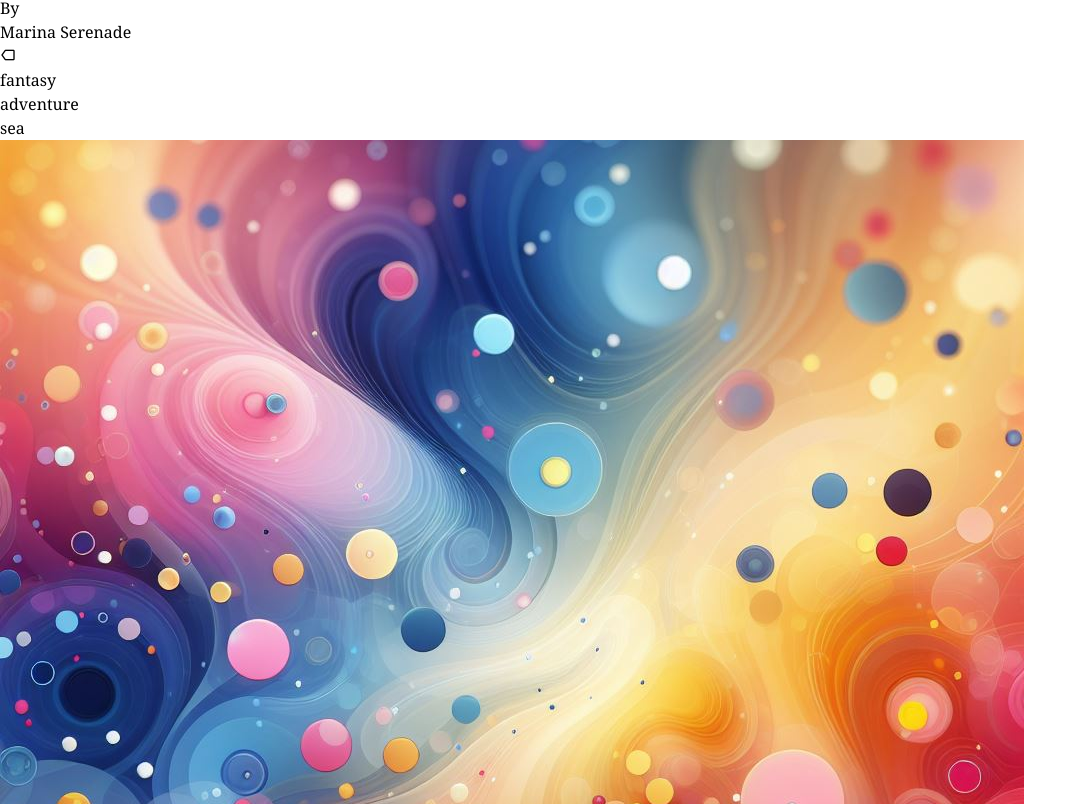
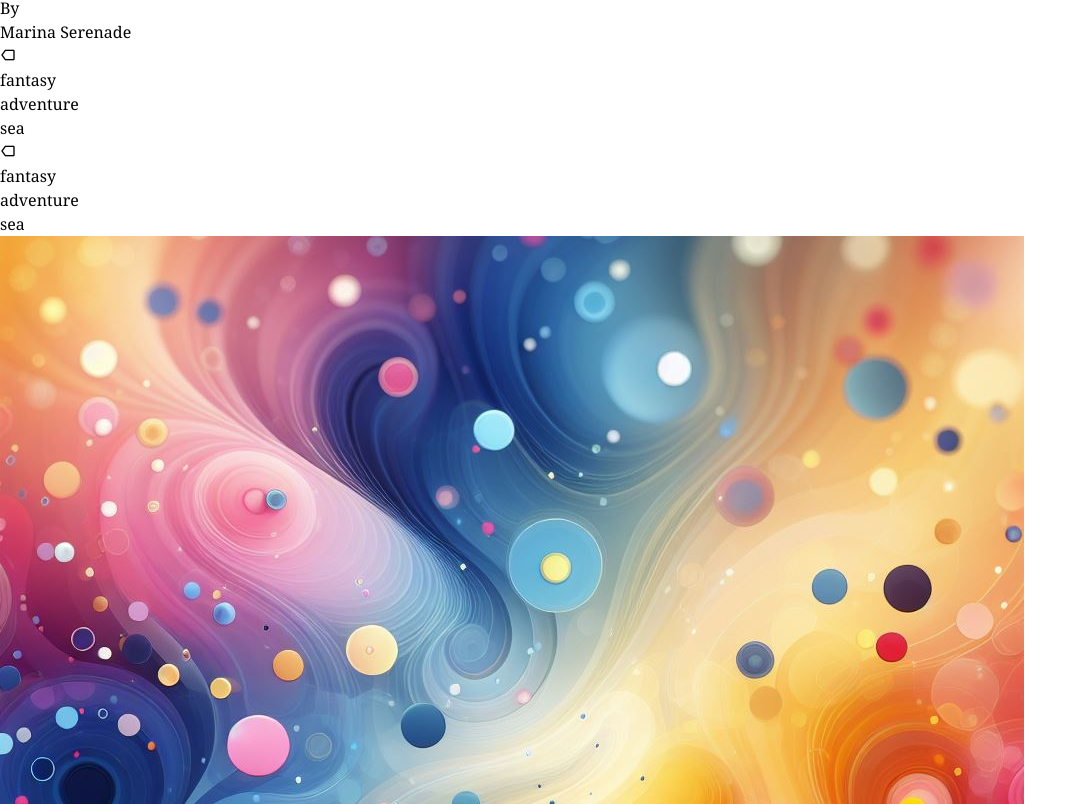
Before and after one commit to tituschewxj/silagazette, a Next.js app: page / in a window 1280 px wide. Shown: the part 1656-2460 px from the top of the page, without its empty margins (0-1087 px from the left). Built offline with nearby package versions, Linux system fonts and the light colour scheme.

Commit message:
feat: improve tags display

```diff
--- a/src/components/blog/PostPreview.tsx
+++ b/src/components/blog/PostPreview.tsx
@@ -44,7 +44,9 @@ const PostPreview = (props: { post: PostData }) => {
                     <TagsList tags={post.data.tags} icon />
                 </div>
                 {/* Empty div for absolute elements: tags */}
-                <div className='pt-8'></div>
+                <div className='invisible'>
+                    <TagsList tags={post.data.tags} icon />
+                </div>
             </div>
             <Link
                 className='absolute inset-0 h-full w-full'
--- a/src/components/blog/search/SearchBar.tsx
+++ b/src/components/blog/search/SearchBar.tsx
@@ -109,9 +109,9 @@ const SearchBar = (props: {
                 {/* Dropdown content */}
                 <div
                     hidden={dropdownTags.length == 0}
-                    className='invisible relative hover:visible group-focus-within:visible'
+                    className='invisible relative z-20 hover:visible group-focus-within:visible'
                 >
-                    <div className='absolute top-2 flex w-full flex-row items-center  rounded-3xl border bg-white p-1 shadow-lg'>
+                    <div className='absolute top-2 flex w-full flex-row items-center rounded-3xl border bg-white p-1 shadow-lg'>
                         <TagsList
                             tags={dropdownTags}
                             onClick={selectTag}
```
